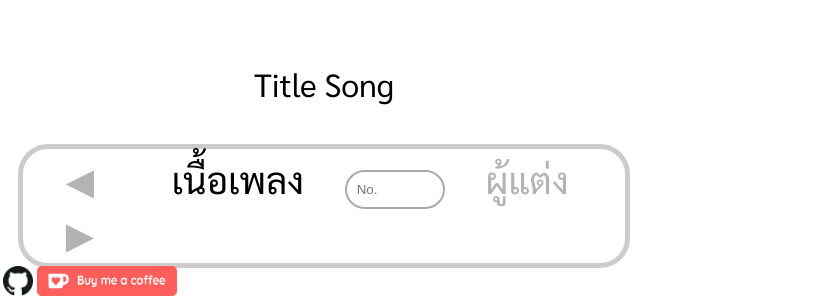
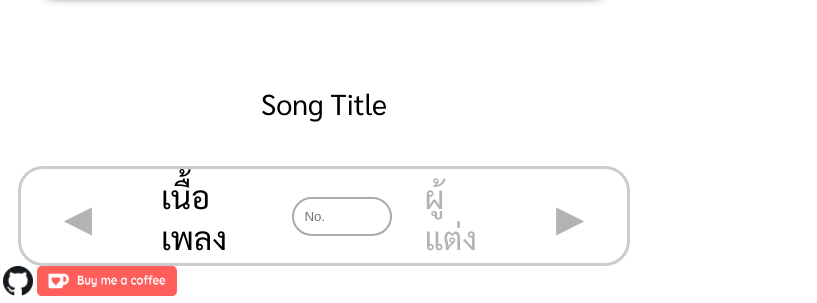
Before and after one commit to narze/torpleng, a plain HTML site: page index.html in a window 1280 px wide. Shown: the part 497-800 px from the top of the page, without its empty margins (0-817 px from the left). Drawn offline with nearby package versions, Linux system fonts and the light colour scheme.

Commit message:
มากกว่านี้ก็ชีวิต - สำราญราษฎร์ (#127)

```diff
--- a/index.html
+++ b/index.html
@@ -1,3 +1,6 @@
+<head>
+  <title>ต่อเพลง</title>
+</head>
 <link rel="stylesheet" href="./public/style.css" />
 <link rel="shortcut icon" href="./public/favicon.svg" type="image/svg+xml" />
 <div class="container">
@@ -30,13 +33,13 @@
     </ol>
   </div>
   <div id="functions">
-		<div id="now-play">Title Song</div>
+    <div id="now-play">Song Title</div>
     <div id="func-container">
-			<a id="control-btn" onclick="song('backward');">◀</a>
+      <a title="เพลงก่อนหน้า" id="control-btn" onclick="song('backward');">◀</a>
       <a id="lyrics" onclick="setmode('lyrics');">เนื้อเพลง</a>
       <input type="text" name="findsong" id="findsong" placeholder="No." />
       <a id="author" onclick="setmode('author');">ผู้แต่ง</a>
-			<a id="control-btn" onclick="song('forward');">▶</a>
+      <a title="เพลงต่อไป" id="control-btn" onclick="song('forward');">▶</a>
     </div>
   </div>
 </div>
--- a/public/style.css
+++ b/public/style.css
@@ -92,7 +92,7 @@ html::-webkit-scrollbar {
 #lyrics,
 #author {
 	color: #b3b3b3;
-	font-size: 2.3em;
+	font-size: 2em;
 	margin-left: 1em;
 	margin-right: 1em;
 	cursor: pointer;
@@ -106,14 +106,19 @@ html::-webkit-scrollbar {
 
 #func-container {
 	user-select: none;
-	border: 5px solid #ccc;
+	border: 3px solid #ccc;
 	padding: 6px;
 	margin: 10px;
-	border-radius: 30px;
+	border-radius: 25px;
+	display: flex;
+	flex-direction: row;
+	justify-content: center;
+	align-items: center;
 }
 
 #now-play {
-	font-size: 2em;
+	text-align: center;
+	font-size: 1.8em;
 	cursor: pointer;
 }
 
@@ -125,6 +130,7 @@ html::-webkit-scrollbar {
 }
 
 #control-btn {
+	cursor: pointer;
 	color: #b3b3b3;
 	font-size: 2.3em;
 	margin-left: 1em;
```
Also changed, not shown: README.md. Lines whose indentation alone changed are shown as unchanged.
